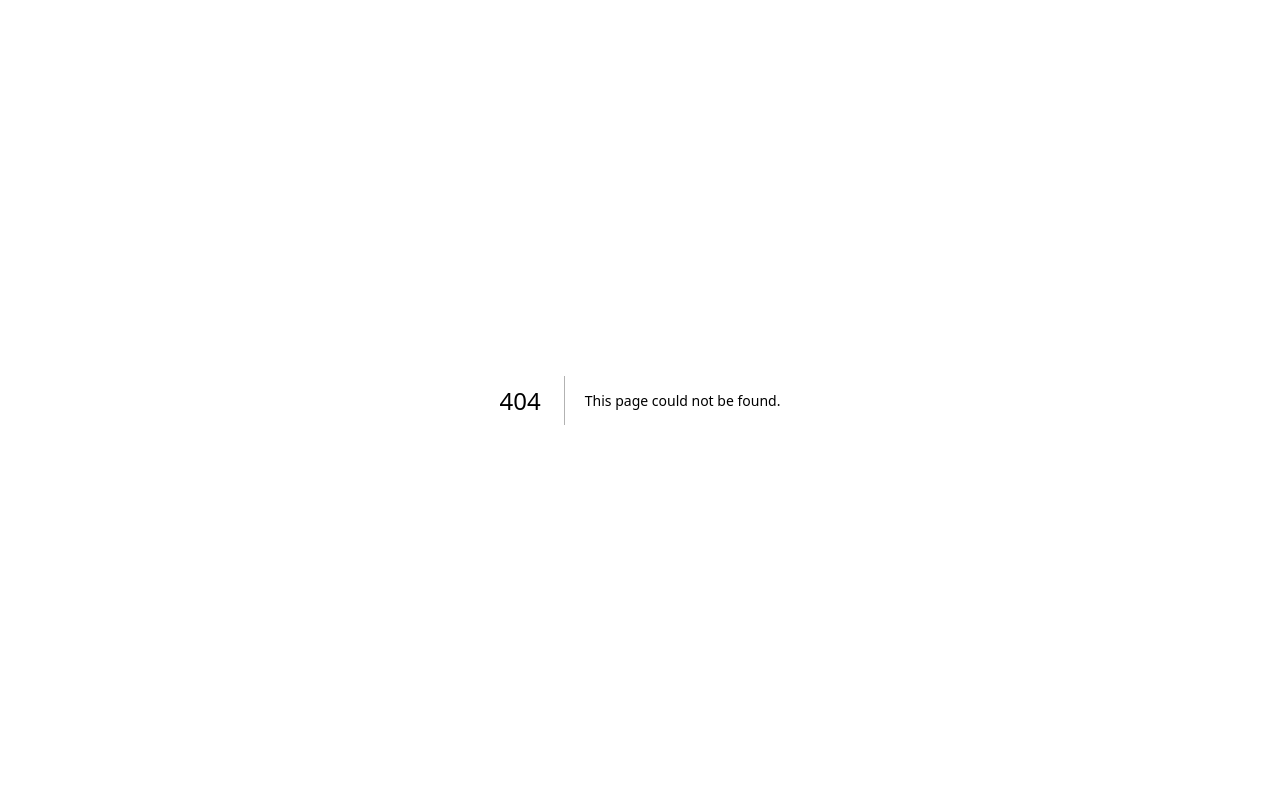
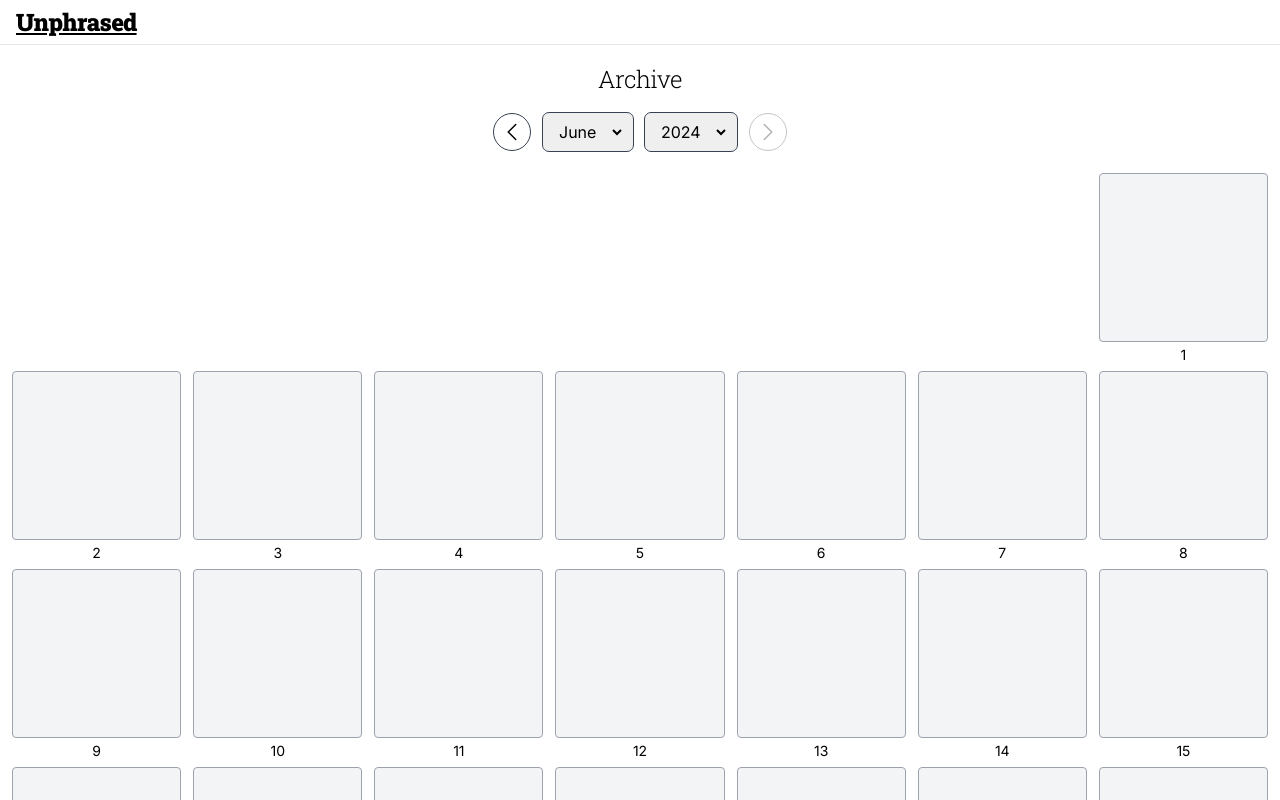
Before and after one commit to Alex979/unphrased, a Next.js app: page /archive in a window 1280 px wide. Before the commit this address had no page. Built offline with nearby package versions, Linux system fonts and the light colour scheme.

Commit message:
Creating archive page with basic calendar navigation.

```diff
--- /dev/null
+++ b/src/app/archive/page.tsx
@@ -0,0 +1,208 @@
+"use client";
+
+import { useState } from "react";
+import Select from "../_components/select";
+import HeaderTemplate from "../header-template";
+import { Roboto_Slab } from "next/font/google";
+
+const robotoSlab = Roboto_Slab({ subsets: ["latin"] });
+
+function getColStart(i: number) {
+  if (i === 0) {
+    return "col-start-1";
+  }
+  if (i === 1) {
+    return "col-start-2";
+  }
+  if (i === 2) {
+    return "col-start-3";
+  }
+  if (i === 3) {
+    return "col-start-4";
+  }
+  if (i === 4) {
+    return "col-start-5";
+  }
+  if (i === 5) {
+    return "col-start-6";
+  }
+  if (i === 6) {
+    return "col-start-7";
+  }
+  return "";
+}
+
+function getMonthString(month: number) {
+  return new Date(2024, month - 1).toLocaleString("default", { month: "long" });
+}
+
+interface PuzzleCalendarProps {
+  year: number;
+  month: number;
+  getDateTile: (date: Date) => React.ReactNode;
+}
+
+function PuzzleCalendar({ getDateTile, year, month }: PuzzleCalendarProps) {
+  const startDate = new Date(year, month - 1, 1);
+
+  const monthStartIndex = startDate.getDay();
+  const numDays = new Date(year, month, 0).getDate();
+
+  const dateGrid = [];
+  for (let i = 0; i < numDays; i++) {
+    let colStart = "";
+    if (i === 0) {
+      colStart = getColStart(monthStartIndex);
+      console.log(colStart);
+    }
+    dateGrid.push(
+      <div className={`${colStart}`} key={i}>
+        {getDateTile(new Date(year, month - 1, i + 1))}
+      </div>
+    );
+  }
+
+  return <div className="grid grid-cols-7">{dateGrid}</div>;
+}
+
+function NavButton({
+  direction,
+  className,
+  onClick,
+  disabled,
+}: {
+  direction: "left" | "right";
+  className?: string;
+  onClick?: () => void;
+  disabled?: boolean;
+}) {
+  return (
+    <button
+      className={`border border-gray-700 rounded-full p-1.5 disabled:opacity-30 ${className || ""}`}
+      onClick={onClick}
+      disabled={disabled}
+    >
+      {direction === "left" ? (
+        <svg
+          xmlns="http://www.w3.org/2000/svg"
+          fill="none"
+          viewBox="0 0 24 24"
+          strokeWidth={1.5}
+          stroke="currentColor"
+          className="size-6"
+        >
+          <path
+            strokeLinecap="round"
+            strokeLinejoin="round"
+            d="M15.75 19.5 8.25 12l7.5-7.5"
+          />
+        </svg>
+      ) : (
+        <svg
+          xmlns="http://www.w3.org/2000/svg"
+          fill="none"
+          viewBox="0 0 24 24"
+          strokeWidth={1.5}
+          stroke="currentColor"
+          className="size-6"
+        >
+          <path
+            strokeLinecap="round"
+            strokeLinejoin="round"
+            d="m8.25 4.5 7.5 7.5-7.5 7.5"
+          />
+        </svg>
+      )}
+    </button>
+  );
+}
+
+export default function Archive() {
+  const availableMonths = [4, 5, 6];
+  const availableYears = [2024];
+
+  const [monthIndex, setMonthIndex] = useState(availableMonths.length - 1);
+  const [yearIndex, setYearIndex] = useState(availableYears.length - 1);
+
+  const canIncrement =
+    monthIndex < availableMonths.length - 1 ||
+    yearIndex < availableYears.length - 1;
+  const canDecrement =
+    monthIndex > 0 || yearIndex > 0;
+
+  const increment = () => {
+    if (!canIncrement) {
+      return;
+    }
+    if (monthIndex < availableMonths.length - 1) {
+      setMonthIndex(prevIndex => prevIndex + 1);
+    } else {
+      setYearIndex(prevIndex => prevIndex + 1);
+      setMonthIndex(0);
+    }
+  };
+
+  const decrement = () => {
+    if (!canDecrement) {
+      return;
+    }
+    if (monthIndex > 0) {
+      setMonthIndex(prevIndex => prevIndex - 1);
+    } else {
+      setYearIndex(prevIndex => prevIndex - 1);
+      setMonthIndex(availableMonths.length - 1);
+    }
+  };
+
+  const getDateTile = (date: Date) => {
+    return (
+      <div className="px-1.5 pb-1.5">
+        <div className="aspect-square bg-gray-100 border border-gray-400 rounded flex items-center justify-center"></div>
+        <p className="text-center text-sm mt-0.5 font leading-normal">
+          {date.getDate()}
+        </p>
+      </div>
+    );
+  };
+
+  return (
+    <HeaderTemplate>
+      <div
+        className={`text-center text-2xl ${robotoSlab.className} tracking-tight leading-normal font-light my-4`}
+      >
+        Archive
+      </div>
+      <div className="flex justify-center items-center gap-3 my-4">
+        <NavButton direction="left" onClick={decrement} disabled={!canDecrement} />
+        <Select
+          value={monthIndex}
+          onChange={(e) => setMonthIndex(Number(e.target.value))}
+        >
+          {availableMonths.map((month, index) => (
+            <option value={index} key={index}>
+              {getMonthString(month)}
+            </option>
+          ))}
+        </Select>
+        <Select
+          value={yearIndex}
+          onChange={(e) => setYearIndex(Number(e.target.value))}
+        >
+          {availableYears.map((year, index) => (
+            <option value={index} key={index}>
+              {year}
+            </option>
+          ))}
+        </Select>
+        <NavButton direction="right" onClick={increment} disabled={!canIncrement} />
+      </div>
+      <div className="p-1.5">
+        <PuzzleCalendar
+          getDateTile={getDateTile}
+          year={availableYears[yearIndex]}
+          month={availableMonths[monthIndex]}
+        />
+      </div>
+    </HeaderTemplate>
+  );
+}
```
